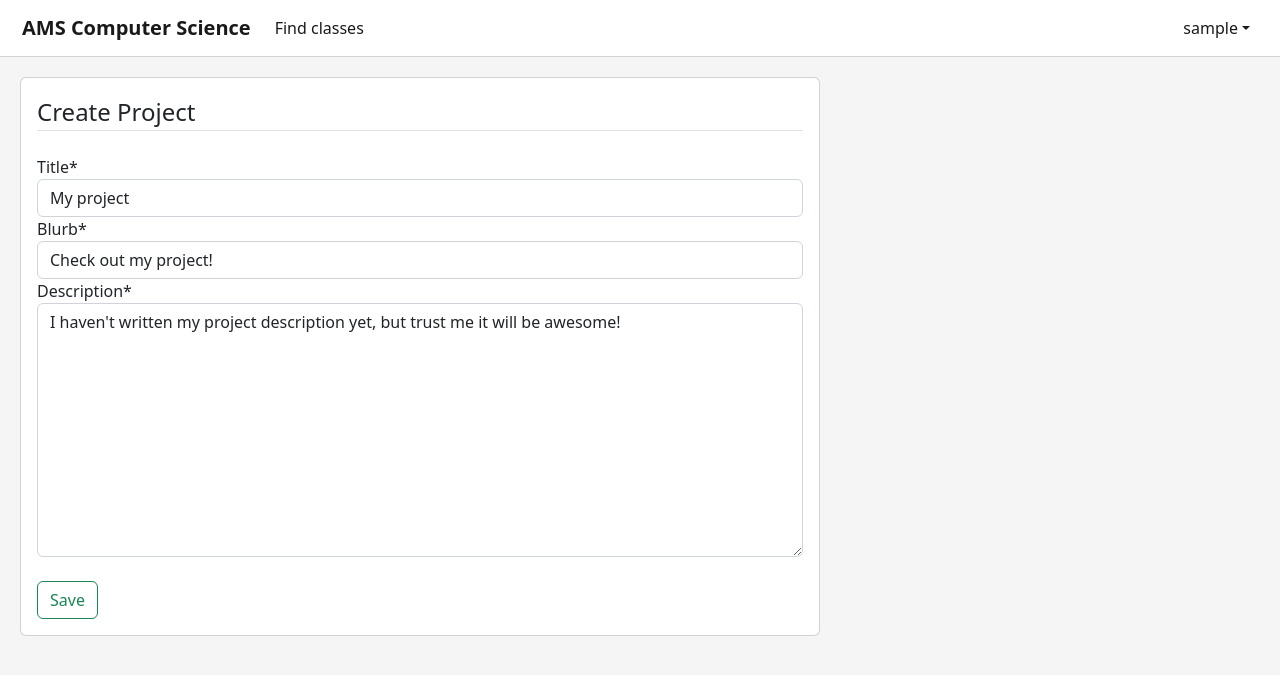
After one commit to JackPadalino/amscsapp, a Django app: page /users/createproject/ in a window 1280 px wide. The commit adds this page. Shown: the top 675 px of the page. Run offline with Django 4.2, Linux system fonts and the light colour scheme; a user stored in the database is signed in; tables that the repository leaves empty hold one stand-in row (values such as "Sample post"); some libraries are stand-ins or nearby versions.

Commit message:
added views and urls to view and create projects

```diff
--- a/main/templates/main/base.html
+++ b/main/templates/main/base.html
@@ -40,7 +40,7 @@
                         <a class="nav-link dropdown-toggle active" href="#" id="navbarDropdown" role="button" data-bs-toggle="dropdown" aria-expanded="false">{{ user.username }}</a>
                         <ul class="dropdown-menu dropdown-menu-end" aria-labelledby="navbarDropdown">
                             <li><a class="dropdown-item" href="{% url 'users-myclasses' %}">My classes</a></li>
-                            <li><a class="dropdown-item" href="#">My projects</a></li>
+                            <li><a class="dropdown-item" href="{% url 'users-myprojects' %}">My projects</a></li>
                             <li><a class="dropdown-item" href="#">My activity</a></li>
                             <li><a class="dropdown-item" href="{% url 'users-myprofile' %}">My profile</a></li>
                             <li><a class="dropdown-item" href="#">My notifications</a></li>
--- a/users/models.py
+++ b/users/models.py
@@ -35,7 +35,7 @@ class Project(models.Model):
     #image = models.ImageField(default=None,blank=True)
 
     def get_absolute_url(self):
-        return reverse('project-details',kwargs={'pk':self.category.pk})
+        return reverse('users-myprojects',kwargs={'pk':self.category.pk})
 
     def __str__(self):
         return f'{self.user.first_name} {self.user.last_name} - {self.title}'
--- /dev/null
+++ b/users/templates/users/project_form.html
@@ -0,0 +1,19 @@
+{% extends 'main/base.html' %}
+{% load crispy_forms_tags %}
+{% block content %}
+<div class="card project-card" style="width: 800px;">
+    <div class="card-body project-card-body">
+        <form method="POST">
+            {% csrf_token %}
+            <fieldset class="form-group">
+                <legend class="border-bottom mb-4">Create Project</legend>
+                {{ form|crispy }}
+            </fieldset>
+            <br>
+            <div class='form-group'>
+                <button class="btn btn-outline-success" type='submit'>Save</button>
+            </div>
+        </form>
+    </div>
+</div>
+{% endblock content %}
--- a/users/urls.py
+++ b/users/urls.py
@@ -2,7 +2,7 @@ from django.contrib import admin
 from django.urls import path,include
 from django.contrib.auth import views as auth_views
 from . import views
-from .views import MyClassesListView
+from .views import MyClassesListView,ProjectCreateView,MyProjectsListView
 from django.conf import settings
 from django.conf.urls.static import static
 
@@ -11,7 +11,9 @@ urlpatterns = [
     path('login/',auth_views.LoginView.as_view(template_name='users/login.html'),name='users-login'),
     path('logout/',auth_views.LogoutView.as_view(template_name='users/logout.html'),name='users-logout'),
     path('myprofile/',views.profile,name='users-myprofile'),
-    path('myclasses/',MyClassesListView.as_view(),name='users-myclasses')
+    path('myclasses/',MyClassesListView.as_view(),name='users-myclasses'),
+    path('myprojects/',MyProjectsListView.as_view(),name='users-myprojects'),
+    path('createproject/',ProjectCreateView.as_view(),name='users-createproject'),
     #path('account/<int:pk>/delete/',UserDeleteView.as_view(),name='account-delete'),
     #path('password-reset/',auth_views.PasswordResetView.as_view(template_name='users/password_reset.html'),name='password_reset'),
     #path('password-reset/done/',auth_views.PasswordResetDoneView.as_view(template_name='users/password_reset_done.html'),name='password_reset_done'),
--- a/users/views.py
+++ b/users/views.py
@@ -8,7 +8,7 @@ from django.views.generic import ListView, DetailView, CreateView,UpdateView,Del
 from .forms import UserRegisterForm,UserUpdateForm,ProfileUpdateForm
 from django.contrib.auth.mixins import LoginRequiredMixin,UserPassesTestMixin
 from django.contrib.auth.decorators import login_required
-from .models import Profile
+from .models import Profile,Project
 import re
 import os
 
@@ -56,7 +56,7 @@ def profile(request):
             u_form.save()
             p_form.save()
             messages.success(request,f'Your account information has been updated.')
-            return redirect('users-profile')
+            return redirect('users-myprofile')
     else:
         u_form = UserUpdateForm(instance=request.user)
         p_form = ProfileUpdateForm(instance=request.user.profile)
@@ -82,3 +82,42 @@ class MyClassesListView(LoginRequiredMixin,ListView):
     def get_queryset(self):
         profile = Profile.objects.get(user=self.request.user)
         return profile.classes.all()
+
+class MyProjectsListView(LoginRequiredMixin,ListView):
+    template_name = 'users/myprojects.html'
+    context_object_name = 'projects'
+
+    def get_queryset(self):
+        return Project.objects.filter(user=self.request.user)
+
+class ProjectCreateView(LoginRequiredMixin,CreateView):
+    model = Project
+    fields = ['title','blurb','description']
+
+    def form_valid(self,form):
+        form.instance.user = self.request.user
+        return super().form_valid(form)
+
+class ProjectUpdateView(LoginRequiredMixin,UserPassesTestMixin,UpdateView):
+    model = Project
+    fields = ['title','blurb','description']
+
+    def form_valid(self,form):
+        form.instance.user = self.request.user
+        return super().form_valid(form)
+
+    def test_func(self):
+        project = self.get_object()
+        if self.request.user == project.student:
+            return True
+        return False
+
+class ProjectDeleteView(LoginRequiredMixin,UserPassesTestMixin,DeleteView):
+    model = Project
+    success_url = reverse_lazy('users-myprojects')
+
+    def test_func(self):
+        project = self.get_object()
+        if self.request.user == project.user:
+            return True
+        return False
```
Also changed, not shown: users/templates/users/myprojects.html (+11 -0 lines).
